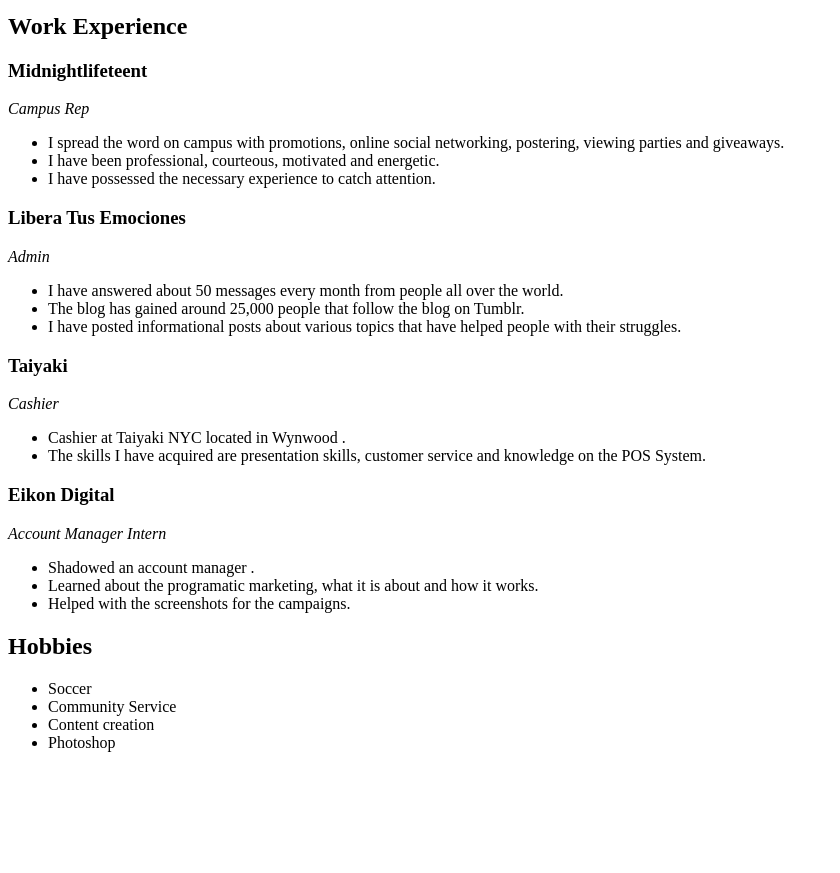
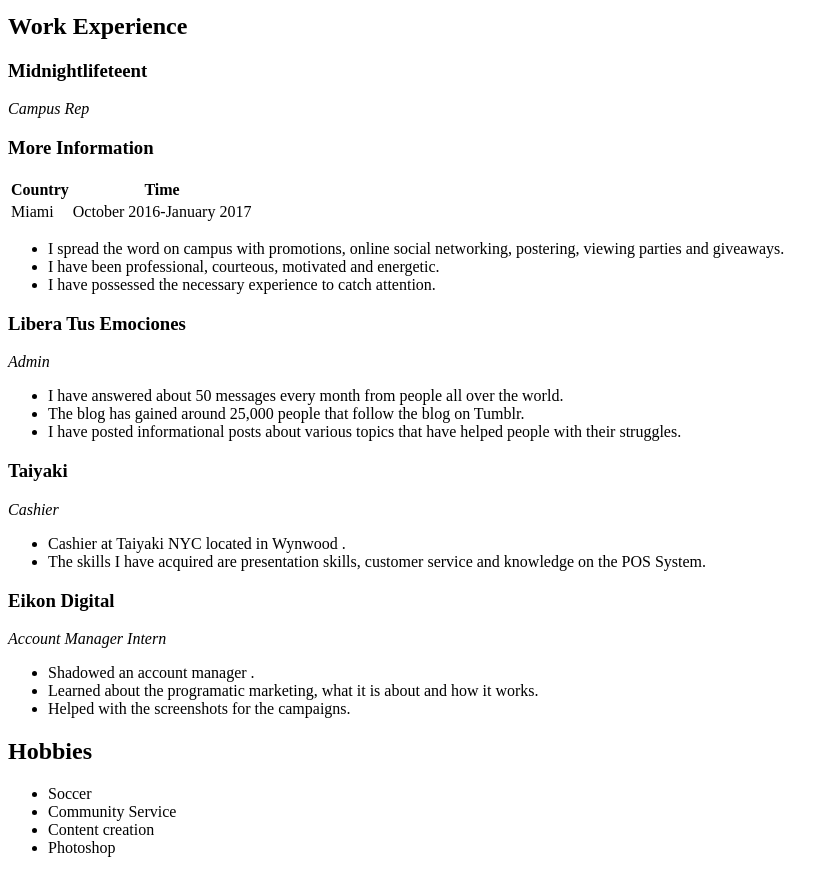
Before and after one commit to arantzazm/CIM-111, a plain HTML site: page homework/resume/index.html in a window 1280 px wide. Shown: the part 800-1673 px from the top of the page, without its empty margins (0-840 px from the left). Before the commit the page ends 1568 px from the top, so only its background shows below. Drawn offline with Linux system fonts and the light colour scheme.

Commit message:
first table

```diff
--- a/homework/resume/index.html
+++ b/homework/resume/index.html
@@ -43,12 +43,28 @@
 
 <h7> <i> Campus Rep</i></h7>
 
+<h3>More Information</h3>
+
+  <table>
+    <tr>
+      <th>Country</th>
+      <th>Time</th>
+    </tr>
+    <tr>
+      <td>Miami</td>
+      <td>October 2016-January 2017</td>
+    </tr>
+
+
+  </table>
+
   <ul>
 
     <li>I spread the word on campus with promotions, online social networking, postering, viewing parties and giveaways.</li>
     <li>I have been professional, courteous, motivated and energetic.</li>
     <li>I have possessed the necessary experience to catch attention.</li>
   </ul>
+
 
   <h3>Libera Tus Emociones</h3>
 
```
